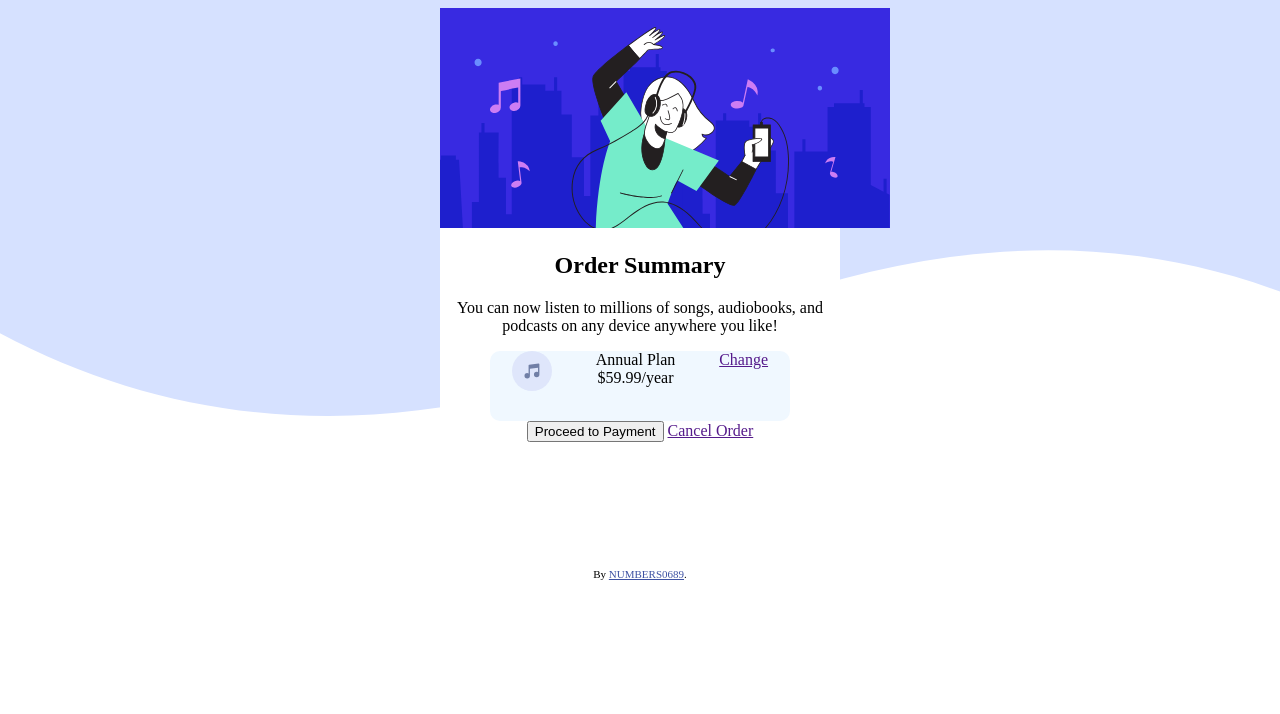
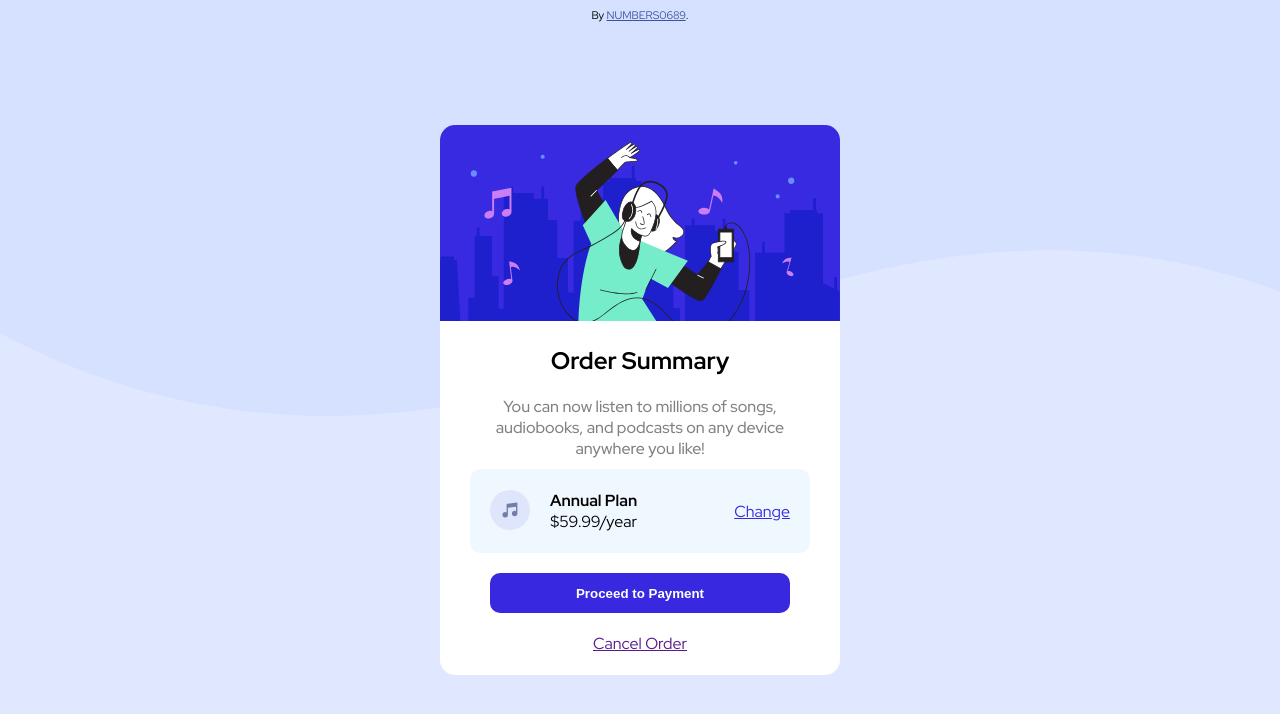
Before and after one commit to Numbers0689/open-exercises, a plain HTML site: page front/order-summary-component-main/index.html in a window 1280 px wide. Drawn offline with Linux system fonts and the light colour scheme.

Commit message:
Add styles to elements

```diff
--- a/front/order-summary-component-main/index.html
+++ b/front/order-summary-component-main/index.html
@@ -10,26 +10,32 @@
     .attribution { font-size: 11px; text-align: center; }
     .attribution a { color: hsl(228, 45%, 44%); }
   </style>
+
+  <link rel="preconnect" href="https://fonts.googleapis.com">
+  <link rel="preconnect" href="https://fonts.gstatic.com" crossorigin>
+  <link href="https://fonts.googleapis.com/css2?family=Red+Hat+Display:ital,wght@0,300..900;1,300..900&display=swap" rel="stylesheet">
 </head>
 <body>
   <section>
-    <img src="./images/illustration-hero.svg" alt="music design">
+    <img src="./images/illustration-hero.svg" alt="music design" id="hero">
     <h1>Order Summary</h1>
 
     <p>You can now listen to millions of songs, audiobooks, and podcasts on any
       device anywhere you like!</p>
 
     <div class="container">
-      <img id="icon" src="./images/icon-music.svg" alt="music icon">
-      <div>
-        <div>Annual Plan</div>
-        <div>$59.99/year</div>
+      <div id="con">
+        <img id="icon" src="./images/icon-music.svg" alt="music icon">
+        <div>
+          <div class="weighted">Annual Plan</div>
+          <div>$59.99/year</div>
+        </div>
       </div>
 
-      <a href="">Change</a>
+      <a id="change" href="">Change</a>
     </div>
 
-    <button>Proceed to Payment</button>
+    <button>Proceed to Payment</button><br>
     <a href="">Cancel Order</a>
   </section>
 
--- a/front/order-summary-component-main/style.css
+++ b/front/order-summary-component-main/style.css
@@ -4,14 +4,23 @@ body {
     background-repeat: no-repeat;
     background-size: cover;
     height: 50vh;
+    background-color: hsl(225, 100%, 94%);
+    font-family: "Red Hat Display", sans-serif;
+    font-size: 16px;
 }
 
 section {
     width: 400px;
-    height: 70vh;
-    margin: auto;
+    height: 550px;
+    /* margin: auto; */
     background-color: white;
     border-radius: 15px;
+    text-align: center;
+    /* margin-top: 100px; */
+    position: absolute;
+    top: 50%;
+    left: 50%;
+    margin: -275px 0 0 -200px;
 }
 
 .container {
@@ -21,10 +30,50 @@ section {
     display: flex;
     margin: auto;
     border-radius: 10px;
-    justify-content: space-around;
+    padding: 7px 20px;
+    justify-content: space-between;
+    align-items: center;
+    background-size: cover;
 }
 
 #icon {
     height: 40px;
     width: 40px;
 }
+
+.weighted {
+    font-weight: 700;
+}
+
+p {
+    width: 300px;
+    margin: 10px auto;
+    color: gray;
+    font-weight: 500;
+}
+
+button {
+    width: 300px;
+    height: 40px;
+    margin: 20px auto;
+    background-color: hsl(245, 75%, 52%);
+    border: none;
+    border-radius: 10px;
+    font-weight: 700;
+    color: white;
+}
+
+#hero {
+    object-fit: cover;
+    width: 400px;
+    border-radius: 15px 15px 0 0;
+}
+
+#con  {
+    display: flex;
+    gap: 20px;
+}
+
+#change {
+    color: hsl(245, 75%, 52%);
+}
```
